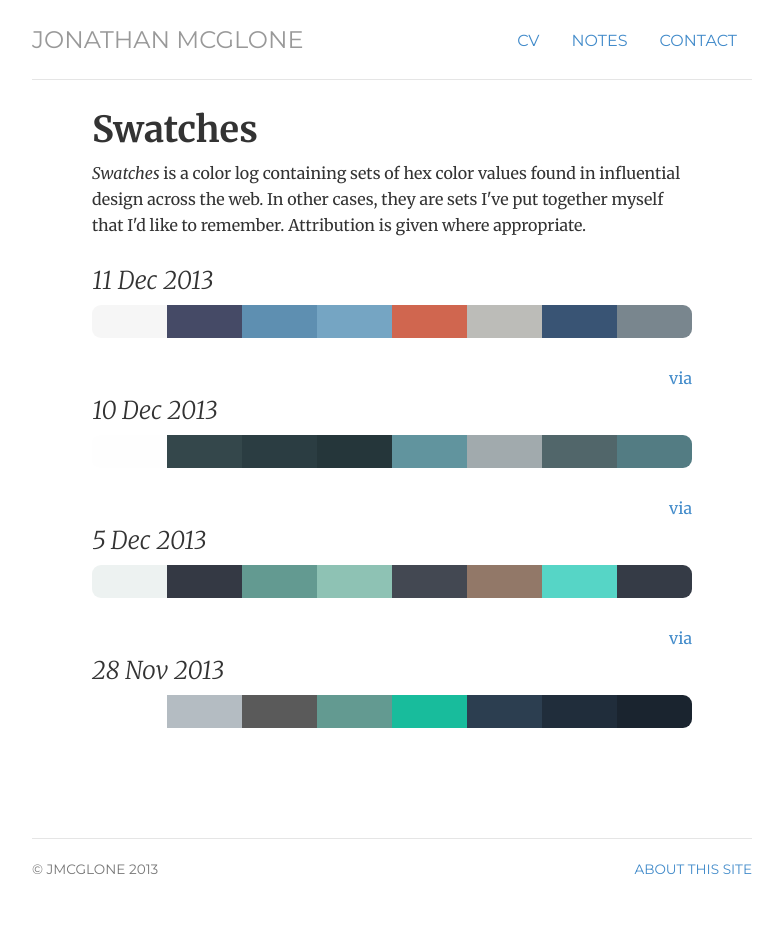
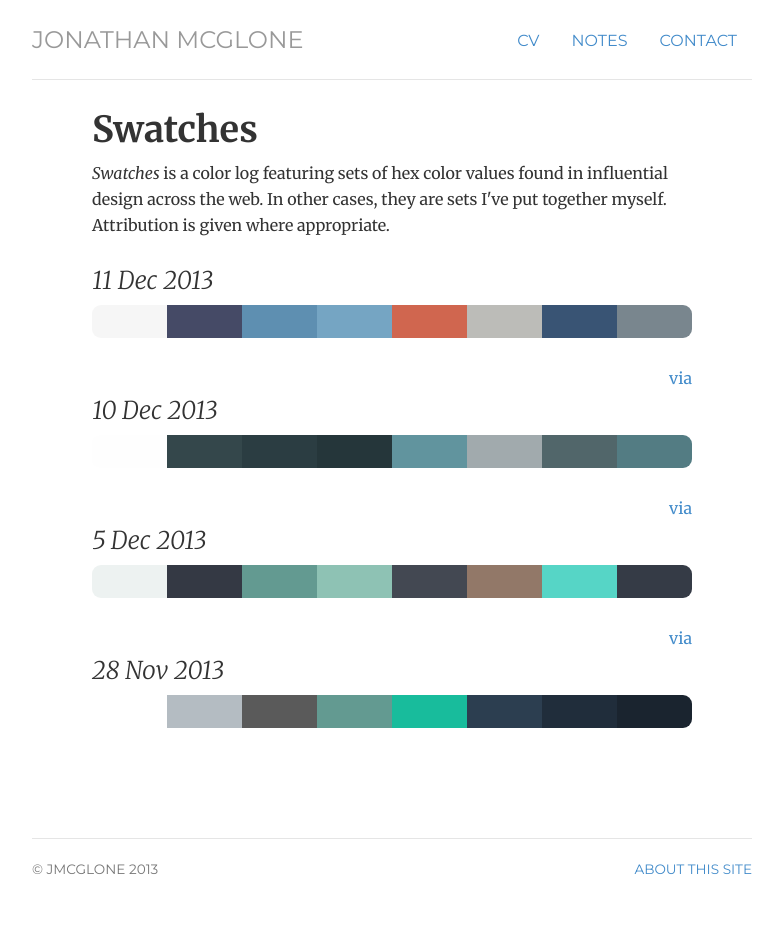
Before and after one commit to jmcglone/jmcglone.github.io, a Jekyll site: the page built from swatches/index.html, in a window 1280 px wide. Shown: the whole page, without its empty margins (248-1031 px from the left). Built offline with Jekyll 4.4.1, drawn with Linux system fonts in a browser that asks for light colours.

Commit message:
Update index.html

```diff
--- a/swatches/index.html
+++ b/swatches/index.html
@@ -5,7 +5,7 @@
 
 <div class="swatches">
   <h1 class="title">Swatches</h1>
-  <p><em>Swatches</em> is a color log containing sets of hex color values found in influential design across the web. In other cases, they are sets I've put together myself that I'd like to remember. Attribution is given where appropriate.</p>
+  <p><em>Swatches</em> is a color log featuring sets of hex color values found in influential design across the web. In other cases, they are sets I've put together myself. Attribution is given where appropriate.</p>
 
   <!-- 11 Dec 2013 -->
   <div class="swatch-log single">
```
